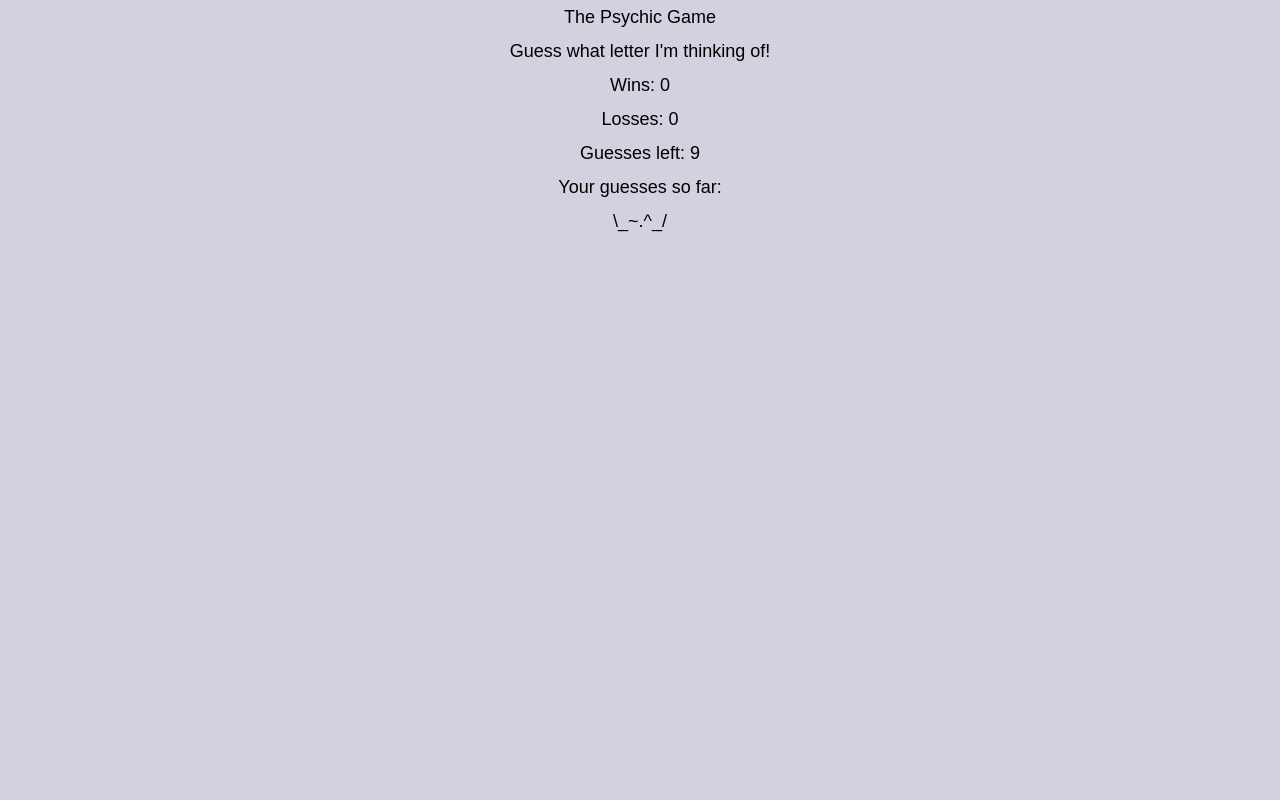
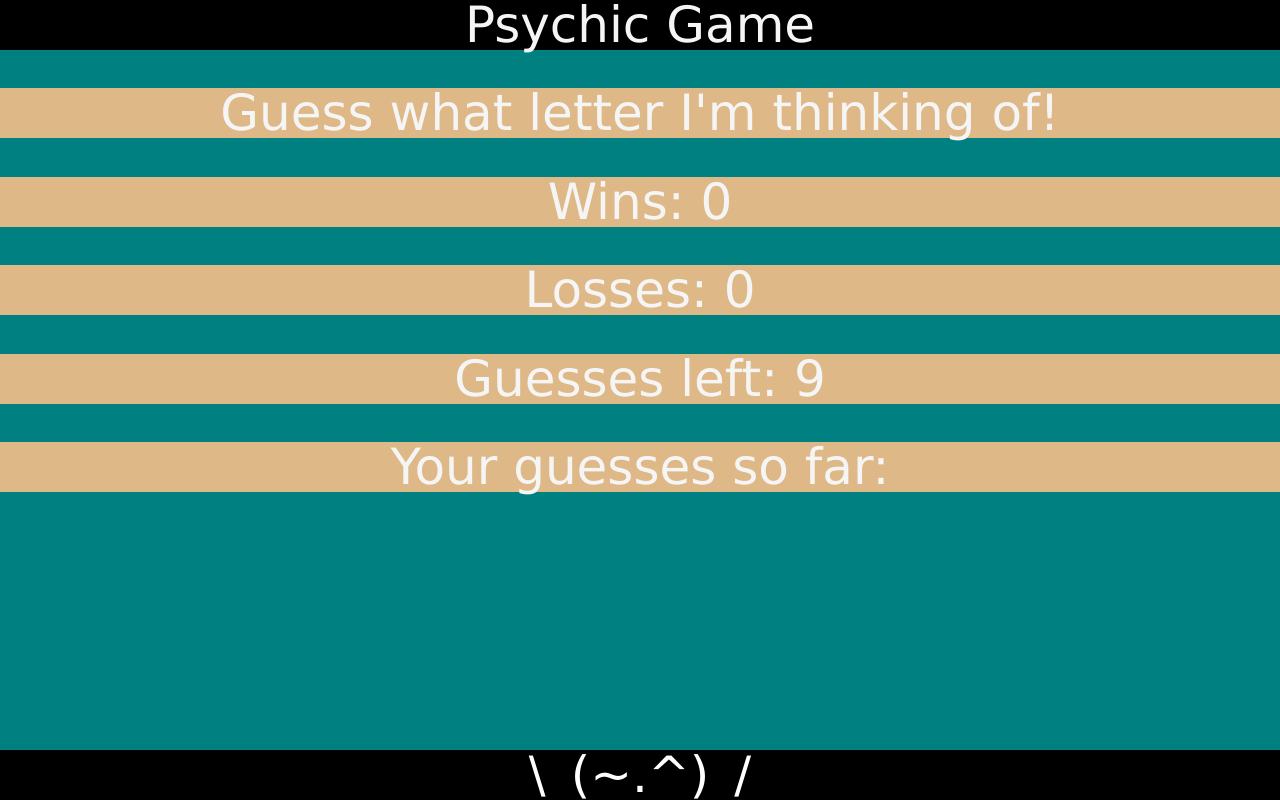
Before and after one commit to stsend90/Psychic-game, a plain HTML site: page index.html in a window 1280 px wide. Drawn offline with Linux system fonts and the light colour scheme.

Commit message:
adding css

```diff
--- a/assets/css/style.css
+++ b/assets/css/style.css
@@ -1,7 +1,31 @@
 body {
-    font-family: 'Arial', 'Helvetica Neue', Helvetica, sans-serif;
-    font-size: 18px;
-    line-height: 34px;
-    background-color: #d1d1e0;
+    background: teal;
+    font-size: 50px;
+    font-family: 'Lucida Sans', 'Lucida Sans Regular', 'Lucida Grande', 'Lucida Sans Unicode', Geneva, Verdana, sans-serif;
+    color: whitesmoke;
     text-align: center;
+    margin:0;
+    /* height: 100%; */
 }
+
+.container {
+    background: black;
+    background-repeat: no-repeat;
+    width: 100%;
+}
+
+p {
+    background: burlywood;
+    margin-top: 3%;
+}
+
+footer {
+    position: fixed;
+    bottom: 0;
+    background: black;
+    color: #ffffff;
+    width: 100%;
+    margin-bottom: 0;
+
+
+}
--- a/index.html
+++ b/index.html
@@ -9,12 +9,10 @@
 	<script type="text/javascript" src="assets/javascript/game.js"></script>
 </head>
 <body>
-	<header id=banner>
+    <section>
 	    <div class="container">
-			<h1>The Psychic Game</h1>
+		    <h1>Psychic Game</h1>
 	    </div>
-	</header>
-
 	    <div id="game">
 		    <p>Guess what letter I'm thinking of!</p>
 		    <p>Wins: 0</p>
@@ -22,12 +20,7 @@
             <p>Guesses left: 9</p>
             <p>Your guesses so far: </p>
         </div>
-
-	<footer>
-        <div class="container">
-            \_~.^_/
-        </div>
-  </footer>
-
+        <footer>\_(~.^)_/</footer>
+    </section>
 </body>
 </html>
```
Lines whose indentation alone changed are shown as unchanged.
